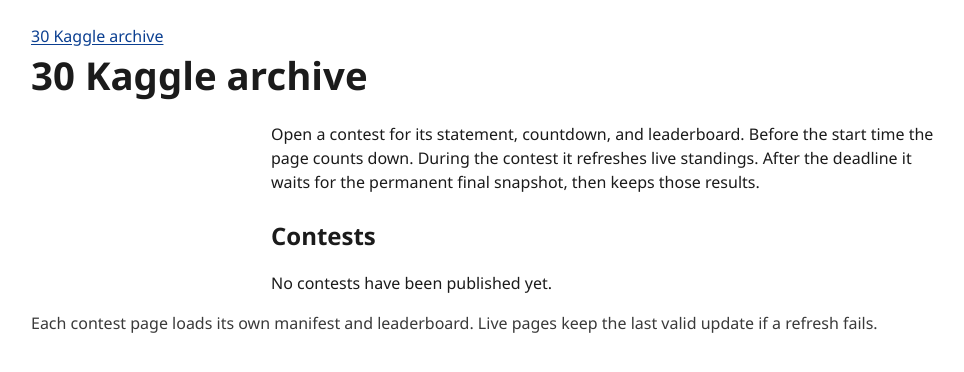
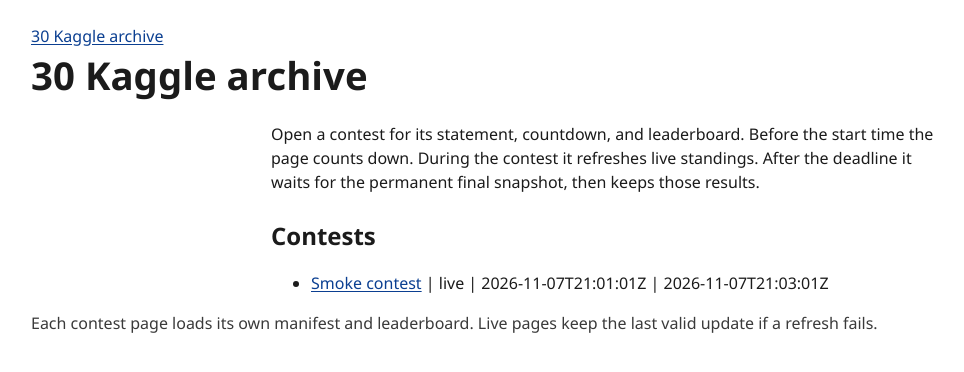
Before and after one commit to SerZak05/SerZak05.github.io, a Jekyll site: the page built from 30kaggle/index.md, in a window 1280 px wide. Shown: the top 372 px of the page, without its empty margins (33-997 px from the left). Built offline with Jekyll 4.4.1, drawn with Linux system fonts in a browser that asks for light colours.

Commit message:
Publish contest smoke-contest

```diff
--- a/30kaggle/index.md
+++ b/30kaggle/index.md
@@ -9,8 +9,5 @@ Open a contest for its statement, countdown, and leaderboard. Before the start t
 ## Contests
 
 <!-- contests:start -->
-<!-- Publisher: replace the placeholder below with one markdown link per contest. Keep these markers. -->
-
-No contests have been published yet.
-
+- [Smoke contest](contests/smoke-contest/) | live | 2026-11-07T21:01:01Z | 2026-11-07T21:03:01Z
 <!-- contests:end -->
```
Also changed, not shown: 30kaggle/contests/smoke-contest/index.md (added, +21 -0 lines), 30kaggle/contests/smoke-contest/manifest.json (added).
